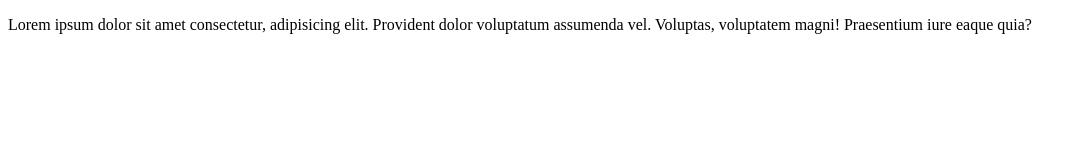
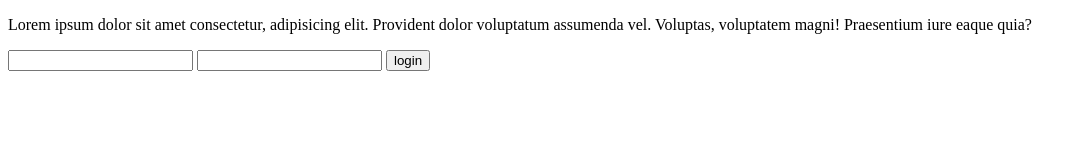
Before and after one commit to syuusyou1208/Test1, a plain HTML site: page index.html in a window 1280 px wide. Shown: the whole page, without its empty margins (0-1087 px from the left). Drawn offline with Linux system fonts and the light colour scheme.

Commit message:
add a login buttom

```diff
--- a/index.html
+++ b/index.html
@@ -11,5 +11,10 @@
       voluptatum assumenda vel. Voluptas, voluptatem magni! Praesentium iure
       eaque quia?
     </p>
+    <form action="">
+      <input type="email" />
+      <input type="password" />
+      <button>login</button>
+    </form>
   </body>
 </html>
```
Also changed, not shown: 1 other file.
